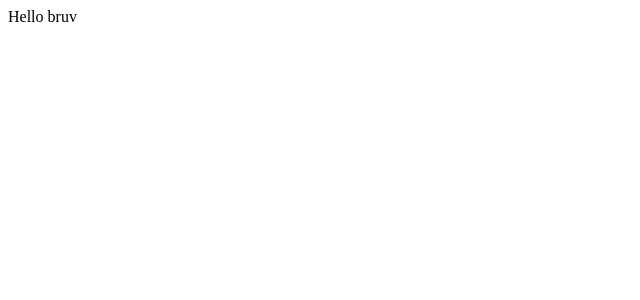
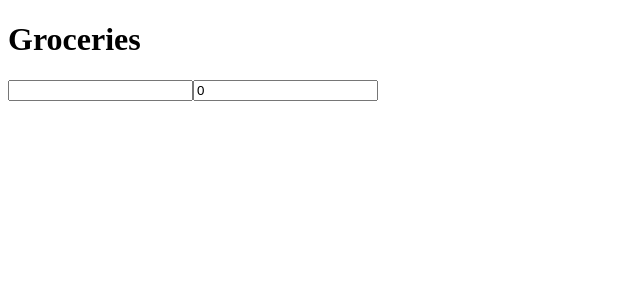
Before and after one commit to bobbyDeepak1415/React_Hooks, a React (Vite) app: page / in a window 1280 px wide. Shown: the top 300 px of the page, without its empty margins (0-640 px from the left). Built offline with nearby package versions, Linux system fonts and the light colour scheme.

Commit message:
setup done

```diff
--- a/src/Demo.jsx
+++ b/src/Demo.jsx
@@ -1,9 +1,15 @@
-import React from 'react'
+import React, { useState } from 'react'
 
 const Demo = () => {
+
+  const [item,setItem]=useState("")
+  const [price,setPrice]=useState(0)
+
   return (
     <div>
-      Hello bruv
+      <h1>Groceries</h1>
+      <input value={item} onChange={(e)=>setItem(e.target.value)}/>
+      <input value={price} onChange={(e)=>setPrice(e.target.value)}/>
     </div>
   )
 }
```
